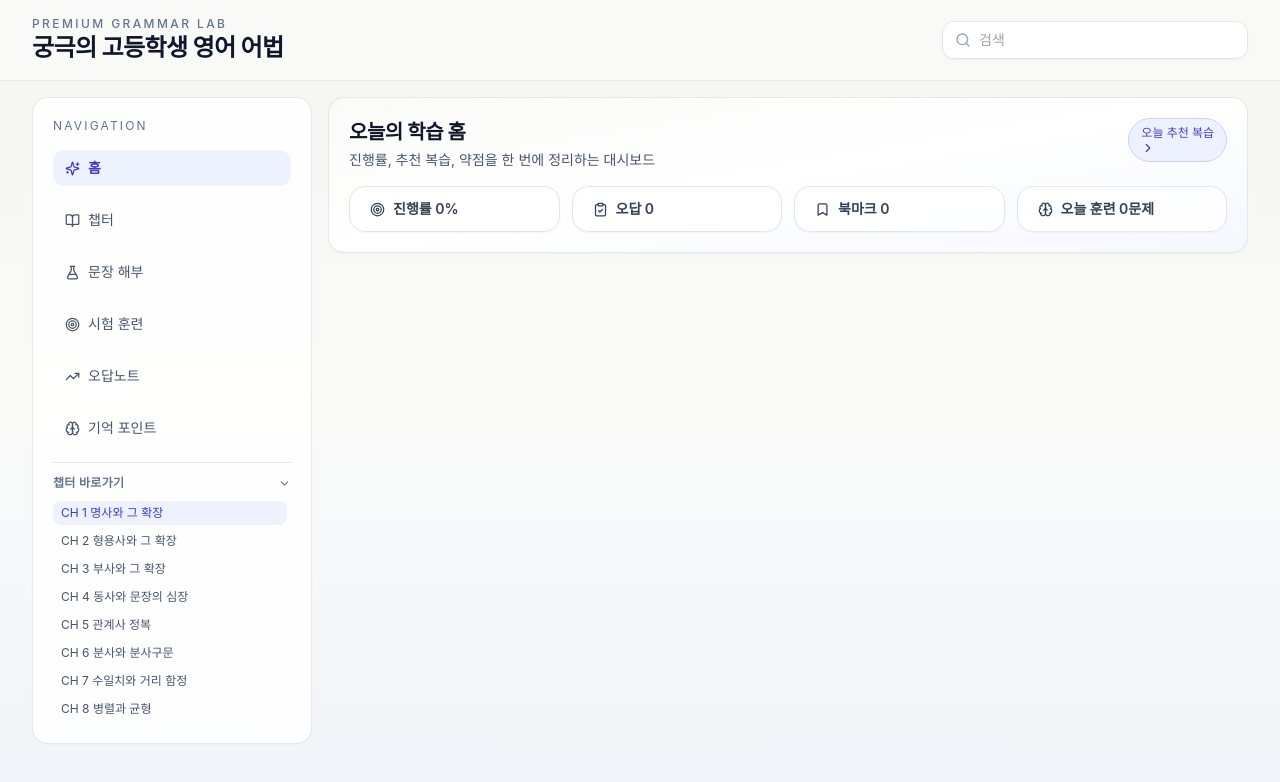
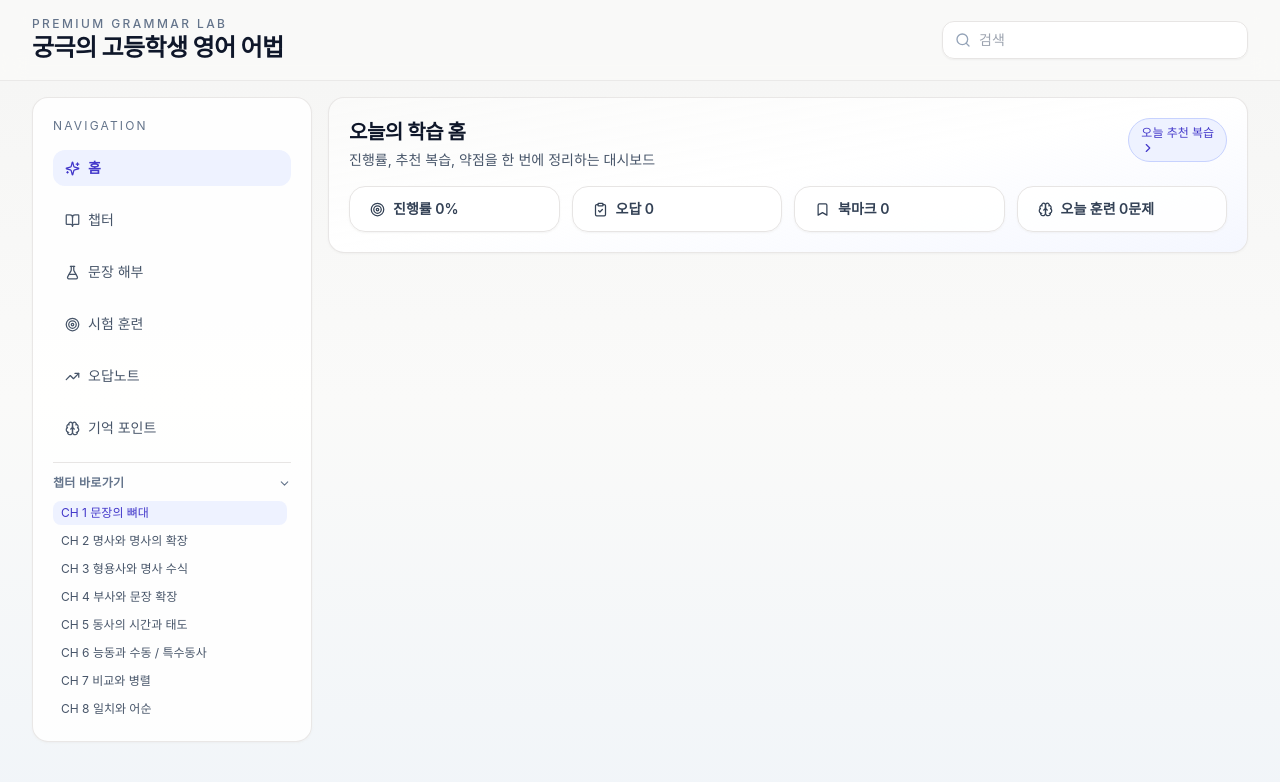
Before and after one commit to yogitobi31/korean-highschool-english-grammar, a React (Vite) app: page / in a window 1280 px wide. Shown: the top 782 px of the page. Built offline with nearby package versions, Linux system fonts and the light colour scheme.

Commit message:
Expand core chapter structure and add memory card image export

```diff
--- a/src/data/chapters.ts
+++ b/src/data/chapters.ts
@@ -1,69 +1,54 @@
 import { Chapter } from './types';
+
+const chapterSeeds: Array<{
+  id: number;
+  title: string;
+  description: string;
+  keyQuestion: string;
+  trap: string;
+  coreConcept: string;
+  examPattern: string;
+  memoryHint: string;
+  intuition: string;
+  structureMap: string;
+  examAlgorithm: string[];
+  traps: string[];
+}> = [
+  {
+    id: 1,
+    title: '문장의 뼈대',
+    description: '주어·동사·목적어·보어를 먼저 잡아 1~5형식과 동사 개수를 판단한다.',
+    keyQuestion: '진짜 동사는 무엇이고, 그 동사가 요구하는 성분은 무엇인가?',
+    trap: '긴 수식어, 전치사구 명사, 준동사/관계사절 동사 착각',
+    coreConcept: '어법 문제의 시작은 문장 뼈대 찾기다.',
+    examPattern: '수일치, 자동사/타동사, 5형식 목적격보어 함정',
+    memoryHint: '동사 찾기 → 동사 개수 → 연결 장치 확인',
+    intuition: '동사를 찾고 주어·목적어/보어를 맞추면 절반은 풀린다.',
+    structureMap: 'S(주어) + V(동사) + O/C + M(수식어)로 색상 분해',
+    examAlgorithm: ['진짜 동사를 찾는다.', '동사 개수를 센다.', '2개 이상이면 연결 장치를 확인한다.', '주어-동사 수일치를 확인한다.', '동사 뒤 목적어/보어 필요 여부를 판단한다.', '남는 말이 수식어인지 보어인지 구분한다.'],
+    traps: ['전치사구 안 명사를 주어로 착각', '준동사를 본동사로 착각'],
+  },
+  {
+    id: 2, title: '명사와 명사의 확장', description: '명사절·동명사·to부정사가 주어/목적어/보어 자리를 채운다.', keyQuestion: '빈칸이 명사 자리인가?', trap: 'that절 vs 관계대명사 that, if 명사절/조건절 혼동', coreConcept: '긴 덩어리도 명사처럼 기능한다.', examPattern: '가주어/진주어, 가목적어/진목적어, 목적어 준동사', memoryHint: '자리 확인 → 명사 역할 덩어리 선택', intuition: '명사 자리는 단어 하나가 아니라 덩어리 자리다.', structureMap: '명사 자리 슬롯: [주어][목적어][보어]', examAlgorithm: ['빈칸이 주어/목적어/보어 자리인지 확인', '명사 역할 덩어리 필요 여부 확인', '동사 포함이면 명사절 검토', '의미만 명사화면 동명사/to부정사 검토', '긴 주어/목적어의 it 가주어/가목적어 여부 확인'], traps: ['동명사와 현재분사 혼동', '가목적어 it 뒤 목적격보어 누락'] },
+  { id: 3, title: '형용사와 명사 수식', description: '명사를 앞/뒤에서 수식하는 구·절의 구조를 판별한다.', keyQuestion: '수식받는 명사와 뒤 절의 완전성은?', trap: '관계대명사/관계부사, what/that 혼동', coreConcept: '길어진 수식어는 뒤로 가며 완전성 판단이 핵심이다.', examPattern: '관계사, 분사, 전치사+관계대명사', memoryHint: '선행사 찾기 → 뒤 절 완전성', intuition: '명사 뒤 설명 덩어리를 정확히 해석하면 고난도도 풀린다.', structureMap: 'N + [관계절/분사구] 후치수식 구조', examAlgorithm: ['수식받는 명사를 찾는다.', '뒤 덩어리가 명사 설명인지 확인한다.', '동사 유무로 구/절 구분한다.', '절이면 관계사 필요 여부를 본다.', '불완전절=관계대명사, 완전절=관계부사 가능성 검토', '분사 능동(-ing)/수동(p.p.) 판단'], traps: ['interesting/interested 감정분사 오류', '삽입구로 선행사-동사 관계 착각'] },
+  { id: 4, title: '부사와 문장 확장', description: '부사/부사절/분사구문으로 상황 정보를 덧붙이는 법을 다룬다.', keyQuestion: '뒤에 절인가, 명사구인가?', trap: 'because/because of, although/despite, during/while 혼동', coreConcept: '부사는 뼈대가 아니라 상황 정보다.', examPattern: '부사절 접속사, 전치사 vs 접속사, 분사구문', memoryHint: '필수 성분 완성 확인 후 부가 정보 판단', intuition: '언제·왜·어떻게를 설명하는 확장 장치를 구분한다.', structureMap: 'Main clause + adverbial chunk', examAlgorithm: ['문장 필수 성분 완성 여부 확인', '남은 덩어리의 의미(시간/이유/조건 등) 확인', '주어+동사 있으면 접속사, 명사만 있으면 전치사', '분사구문은 접속사+주어 생략 구조인지 점검', '분사구문 주체와 주절 주어 일치 확인'], traps: ['분사구문 주어 불일치', 'to부정사 목적/결과/판단근거 혼동'] },
+  { id: 5, title: '동사의 시간과 태도', description: '시제·완료·조동사·가정법으로 화자의 관점을 읽는다.', keyQuestion: '기준 시점과 사건의 앞뒤 관계는?', trap: 'since-현재완료, ago-과거, 가정법/진짜과거 혼동', coreConcept: '시제는 시간표가 아니라 관점 표시다.', examPattern: '시제일치, 완료, 조동사 추론', memoryHint: '시간표현 → 기준시점 → 앞뒤관계', intuition: '같은 사건도 시제로 거리감과 태도가 달라진다.', structureMap: '기준점(now/past)에서 사건 위치 배치', examAlgorithm: ['시간 표현 찾기', '기준 시점(현재/과거) 확인', '두 사건의 선후관계 판단', '완료의 연결감 유무 확인', '가정법의 사실 반대 여부 확인', '조동사의 태도(추측/의무/후회) 판단'], traps: ['must have p.p.와 cannot have p.p. 혼동', '시제일치 예외 누락'] },
+  { id: 6, title: '능동과 수동 / 특수동사', description: '태 판단과 사역/지각동사의 목적어-보어 관계를 훈련한다.', keyQuestion: '주어가 행동을 하는가, 당하는가?', trap: '자동사 수동태, make/see 수동태에서 to 복원', coreConcept: '수동태는 be p.p. 암기가 아니라 역할 판단이다.', examPattern: '3·4·5형식 수동태, have/get 사역', memoryHint: '주어 역할 + 동사의 타동성 체크', intuition: '주어 관점에서 행동의 방향을 보면 태가 정리된다.', structureMap: '능동(S→V→O) vs 수동(S←be p.p.)', examAlgorithm: ['주어를 찾는다.', '주어의 행동 주체/피동 여부 판단', '목적어 필요한 동사인지 확인', '수동태 뒤 목적어가 남는지 점검', '사역/지각동사 O-OC 관계 확인', 'O가 직접/당함에 따라 원형·-ing·p.p. 선택'], traps: ['be p.p. 뒤 목적어 오류', '4형식 수동태 남는 목적어 처리 실패'] },
+  { id: 7, title: '비교와 병렬', description: '비교구문과 병렬 구조에서 A/B 균형을 맞춘다.', keyQuestion: 'A와 B의 문법 모양이 균형적인가?', trap: '이중비교, not only A but also B 불균형', coreConcept: '뜻보다 구조의 균형이 먼저다.', examPattern: '비교급, 배수사, 상관접속사, 수일치', memoryHint: '연결어 양쪽 품사·구조 대칭', intuition: '비교와 병렬은 모양 맞추기 게임이다.', structureMap: 'A = B / A > B 및 병렬 축 정렬', examAlgorithm: ['비교 대상 A/B 찾기', '동일 종류 비교인지 확인', 'as/than 뒤 생략 복원', '병렬 연결어 앞뒤 구조 맞춤', '상관접속사 짝 확인', 'either/or·neither/nor 수일치 주의'], traps: ['than 뒤 대명사 격 오류', 'the 비교급, the 비교급 어순 혼동'] },
+  { id: 8, title: '일치와 어순', description: '진짜 주어 기반 수일치와 도치/강조/간접의문문 복원을 다룬다.', keyQuestion: '평서문 기본 어순으로 복원하면 맞는가?', trap: 'a number of/the number of, 부정어 도치, 간접의문문 어순', coreConcept: '수일치는 주어 찾기, 어순은 복원 싸움이다.', examPattern: '도치, 강조구문, 삽입구, 관계사절 수일치', memoryHint: '괄호 제거 후 주어·동사 맞추기', intuition: '복잡한 수식어를 지우고 기본 어순으로 돌아오면 답이 보인다.', structureMap: '[(수식어)] 제거 → S V 확인 → 도치 복원', examAlgorithm: ['진짜 주어를 찾는다.', '전치사구/관계사절/분사구 제거', '주어 단복수 판단', '도치를 원래 어순으로 복원', '간접의문문이 평서문 어순인지 확인', 'It is/was ~ that 강조 대상을 확인'], traps: ['관계사절 동사를 본동사로 착각', 'only/부정어 도치 누락'] },
+];
 
 const levels: Chapter['level'][] = ['고1 기본', '고1 심화', '고2 수능형', '내신 고난도'];
 
-const base: Omit<Chapter, 'level' | 'category' | 'intuition' | 'coreIdea' | 'structureMap' | 'examAlgorithm' | 'mustRemember' | 'commonTraps' | 'comparisonExamples' | 'quiz' | 'writingDrills' | 'examples'>[] = [
-  { id: 1, title: '명사와 그 확장', description: '명사는 문장에서 자리(주어/목적어/보어)를 채우는 핵심 덩어리다.', keyQuestion: '이 덩어리가 문장에서 명사 자리(주어/목적어/보어)에 들어갔는가?', trap: 'A of B에서 B를 주어처럼 착각하거나, 동명사/to부정사의 명사 역할을 놓치는 함정', coreConcept: '명사 문제는 뜻보다 자리부터 본다.', examPattern: '주어 찾기, that절/what절 구분, 동격 that, toV/V-ing가 빈출.', memoryHint: '자리 확인 → 덩어리 경계 → 동사 호응', examples: [] },
-  { id: 2, title: '형용사와 그 확장', description: '형용사는 명사를 꾸미거나 보어로 쓰인다.', keyQuestion: '이 구조가 앞의 명사를 꾸미는가, 보어 자리인가?', trap: '형용사/부사 혼동, 후치수식 연결 대상을 잘못 잡는 함정', coreConcept: '형용사는 누구를 꾸미는지 화살표를 그리면 풀린다.', examPattern: '형용사/부사 선택, 후치수식, -ed/-ing가 빈출.', memoryHint: '꾸밈 대상 먼저', examples: [] },
-  { id: 3, title: '부사와 그 확장', description: '부사는 수식 범위를 바꿔 정답을 갈라낸다.', keyQuestion: '이 부사가 무엇을 수식하는지 범위를 정확히 잡았는가?', trap: 'only, even, almost 위치 함정 / however 오용', coreConcept: '뜻보다 범위를 본다.', examPattern: '부사 위치, 접속부사 문장부호 출제', memoryHint: '무엇을 제한하는지 표시', examples: [] },
-  { id: 4, title: '동사와 문장의 심장', description: '동사는 뒤에 필요한 구조를 결정한다.', keyQuestion: '이 동사는 목적어/보어/전치사를 무엇까지 요구하는가?', trap: '자동사·타동사 혼동, toV/V-ing 목적어 함정', coreConcept: '동사는 뒤 구조까지 세트 암기.', examPattern: '문형, 5형식, 준동사 목적어 선택', memoryHint: '동사+뒤구조 세트', examples: [] },
-  { id: 5, title: '관계사 정복', description: '관계사는 뒤 절 완전성 판단이 핵심이다.', keyQuestion: '관계사 뒤 문장이 완전한가, 불완전한가?', trap: 'where/which, what/that, that 역할 혼동', coreConcept: '완전절이면 관계부사, 불완전절이면 관계대명사.', examPattern: '관계사 빈칸, 전치사+관계대명사', memoryHint: '뒤 절 완전성 1번 버튼', examples: [] },
-  { id: 6, title: '분사와 분사구문', description: '분사는 능동/수동 관계를 묻는다.', keyQuestion: '수식받는 명사와 분사 사이가 능동인가 수동인가?', trap: '-ing/-ed 혼동, 분사구문 의미상 주어 불일치', coreConcept: '명사가 하는가/당하는가를 본다.', examPattern: '분사 형태, 분사구문 변형 출제', memoryHint: '관계 먼저, 해석은 나중', examples: [] },
-  { id: 7, title: '수일치와 거리 함정', description: '동사는 가까운 명사가 아니라 진짜 주어와 맞춘다.', keyQuestion: '수식어를 걷어냈을 때 남는 진짜 주어는 무엇인가?', trap: 'A of B, each/every, there be 함정', coreConcept: '수일치는 구조 판단 문제.', examPattern: '주어-동사 일치', memoryHint: '삽입구 제거 후 판단', examples: [] },
-  { id: 8, title: '병렬과 균형', description: '병렬은 형태 균형이 먼저다.', keyQuestion: 'and/or/but 앞뒤가 같은 문법 형태인가?', trap: 'toV/V-ing 섞기, 전치사 누락', coreConcept: '같은 급끼리 병렬.', examPattern: '어색한 부분 찾기 빈출', memoryHint: 'and 양쪽 품사 비교', examples: [] },
-  { id: 9, title: '도치·강조·생략', description: '특수 어순은 강조 신호다.', keyQuestion: '왜 어순이 바뀌었고 무엇을 강조하는가?', trap: '부정어 도치 누락, 강조구문 혼동', coreConcept: '문두 신호를 보면 어순이 보인다.', examPattern: '도치, It is~that, 생략', memoryHint: '문두 부정어=도치', examples: [] },
-  { id: 10, title: '접속사·전치사·부사 구분', description: '품사는 뜻이 아니라 뒤 구조로 판별한다.', keyQuestion: '뒤에 절이 오는가, 명사구가 오는가?', trap: 'because/because of, although/despite, however', coreConcept: '접속사=절, 전치사=명사구, 접속부사=문장 연결.', examPattern: '연결어 빈칸, 문장부호', memoryHint: '뒤 형태를 체크', examples: [] },
-];
-
-export const chapters: Chapter[] = base.map((c, idx) => ({
+export const chapters: Chapter[] = chapterSeeds.map((c, idx) => ({
   ...c,
-  level: levels[idx % 4],
+  level: levels[idx % levels.length],
   category: c.title,
-  intuition: `${c.title}는 용어 암기가 아니라, 문장 뼈대를 빠르게 분해해서 정답 근거를 찾는 훈련이다.`,
-  coreIdea: `${c.coreConcept} 수능/내신에서는 '뜻'보다 '구조 신호'를 먼저 잡는 학생이 이긴다.`,
-  structureMap: `1) 핵심 주어/동사 표시 → 2) 구/절 경계 표시 → 3) 함정 단어(${c.trap.split(',')[0]}) 체크 → 4) 선택지 대입 검증`,
-  examAlgorithm: ['핵심 주어·동사 먼저 표시', '수식어(전치사구/삽입구) 걷어내기', '절과 구를 구분해 빈칸 자리 확인', '오답 유도 포인트를 먼저 배제', '정답 근거를 한 문장으로 말해 보기'],
+  coreIdea: `${c.coreConcept} 시험에서는 정의 암기보다 판단 순서가 점수를 만든다.`,
   mustRemember: [c.memoryHint, c.keyQuestion, c.examPattern],
-  commonTraps: [
-    {
-      title: '가까운 단어 끌림 함정',
-      explanation: `학생들이 ${c.title} 문제에서 가장 많이 틀리는 이유는, 눈에 먼저 보이는 단어에 끌려 구조 판단을 생략하기 때문이다.`,
-      wrongExample: '겉으로 그럴듯한 형태를 바로 선택함',
-      correctExample: '자리/완전성/수식관계를 먼저 체크한 뒤 선택함',
-      examTip: '정답을 고르기 전에 "내가 지금 구조 근거를 말할 수 있나?"를 자문한다.',
-    },
-  ],
-  comparisonExamples: [
-    { a: 'Because he was late, he ran.', b: 'Because of his delay, he ran.', point: '절 vs 명사구를 구분하면 선택이 즉시 갈린다.' },
-    { a: 'What she said was right.', b: 'That she said was right. (X)', point: 'what은 성분, that은 연결 역할이라는 차이를 체감한다.' },
-  ],
-  examples: [
-    {
-      sentence: 'The list of items is on the desk.',
-      meaning: '항목 목록이 책상 위에 있다.',
-      explanation: 'of items는 수식어이므로 진짜 주어는 list다. 시험은 이 지점에서 수일치/품사를 흔든다.',
-    },
-    {
-      sentence: 'It is important to review errors daily.',
-      meaning: '매일 오답을 복습하는 것은 중요하다.',
-      explanation: '긴 주어를 뒤로 보내고 가주어 it으로 문장 뼈대를 안정화한 대표 구조다.',
-    },
-  ],
-  quiz: [
-    {
-      question: `${c.title} 유형에서 가장 먼저 할 행동은?`,
-      choices: ['뜻부터 해석한다', '핵심 주어/동사와 구·절 경계를 먼저 본다', '어휘 난도 높은 단어를 찾는다'],
-      answer: '핵심 주어/동사와 구·절 경계를 먼저 본다',
-      explanation: '실전 어법은 해석보다 구조 우선 판단이 정답률을 올린다.',
-      trapPoint: '뜻풀이식 접근에 끌려 시간과 정확도를 동시에 잃는다.',
-    },
-  ],
-  writingDrills: [
-    {
-      korean: '수식어를 빼고 핵심 뼈대만 남겨 문장을 써 봐라.',
-      targetStructure: '주어 + 동사 + (목적어/보어)',
-      modelAnswer: 'The rule works.',
-      explanation: '복잡한 문장을 볼수록 먼저 뼈대를 단문으로 복원하는 습관이 필요하다.',
-    },
-  ],
+  commonTraps: c.traps.map((t) => ({ title: t, explanation: t, examTip: '선택지 보기 전에 구조를 먼저 확정한다.' })),
+  comparisonExamples: [{ a: 'I know that he is honest.', b: 'I know the boy that is honest.', point: 'A의 that은 명사절 접속사, B의 that은 관계대명사다.' }],
+  examples: [{ sentence: 'The quality of the students is improving.', meaning: '학생들의 질이 향상되고 있다.', explanation: 'of the students는 수식어이고 진짜 주어는 The quality다.' }],
+  quiz: [{ question: '이 챕터의 1순위 판단은?', choices: ['어휘 난도 확인', '문장 구조와 자리 판단', '해석만 빠르게 하기'], answer: '문장 구조와 자리 판단', explanation: '수능/내신 어법은 구조 근거를 먼저 잡아야 오답 함정을 피할 수 있다.', trapPoint: '뜻만 보고 선택하면 함정에 걸린다.' }],
+  writingDrills: [{ korean: '핵심 뼈대만 남겨 한 줄로 써 보세요.', targetStructure: 'S + V + (O/C)', modelAnswer: 'The rule works for me.', explanation: '수식어를 걷어내는 연습이 실전 정답률을 올린다.' }],
 }));
```
Also changed, not shown: src/App.tsx (+57 -4 lines).
